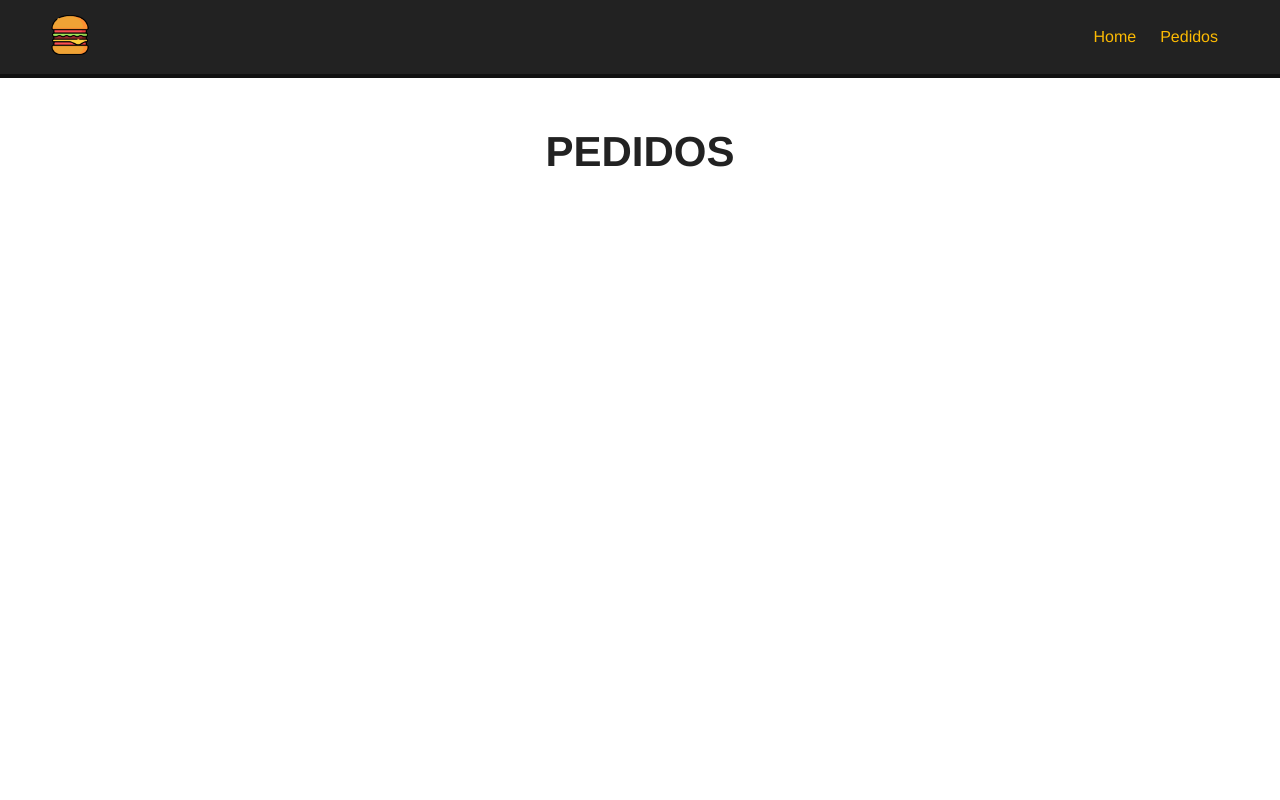
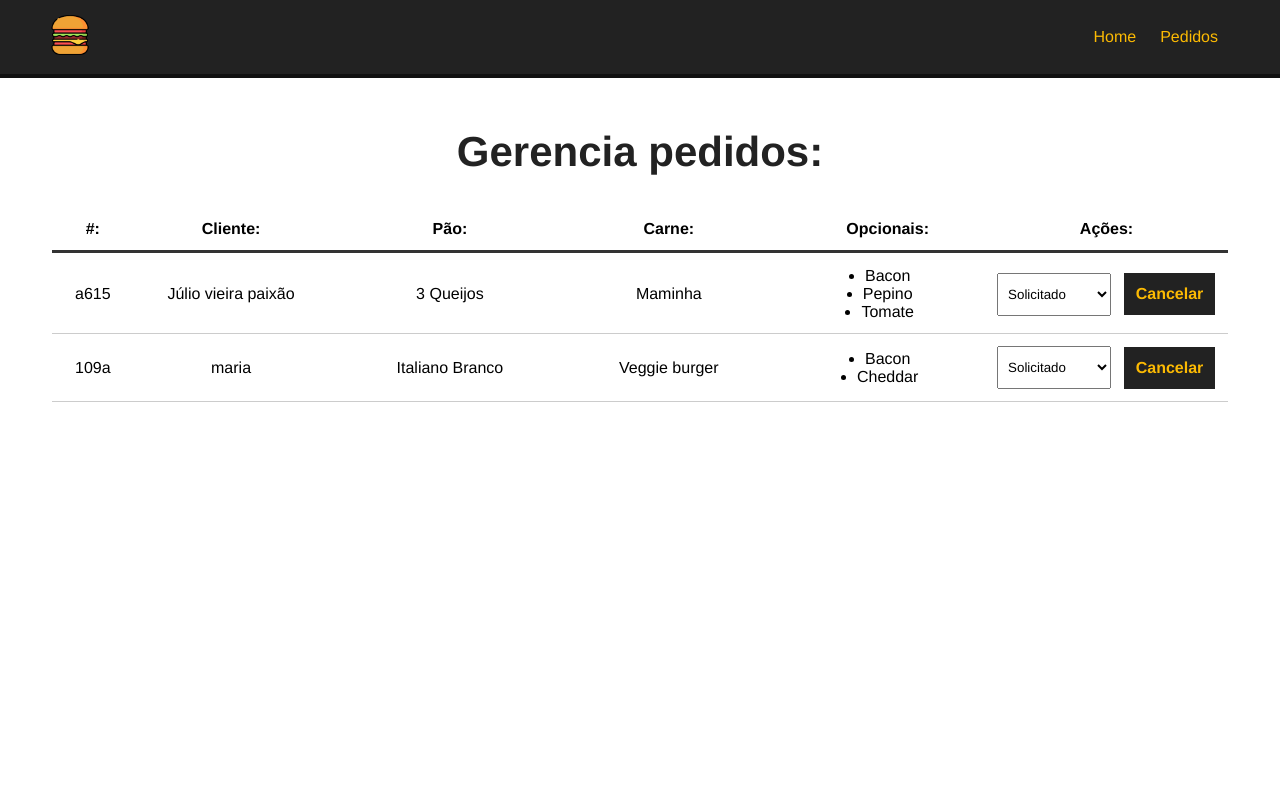
Before and after one commit to JulioVieiraP/Make-your-burger, a Vue app: page /pedidos in a window 1280 px wide. Shown: the top 800 px of the page. Built offline with nearby package versions, Linux system fonts and the light colour scheme; data requests are answered from the project's data file.

Commit message:
Criando a dashboard

```diff
--- a/db/db.json
+++ b/db/db.json
@@ -78,6 +78,28 @@
     }
   ],
   "burgers": [
-
+    {
+      "id": "a615",
+      "nome": "Júlio vieira paixão ",
+      "carne": "Maminha",
+      "pao": "3 Queijos",
+      "opcionais": [
+        "Bacon",
+        "Pepino",
+        "Tomate"
+      ],
+      "status": "Solicitado"
+    },
+    {
+      "id": "109a",
+      "nome": "maria",
+      "carne": "Veggie burger",
+      "pao": "Italiano Branco",
+      "opcionais": [
+        "Bacon",
+        "Cheddar"
+      ],
+      "status": "Solicitado"
+    }
   ]
 }
--- /dev/null
+++ b/src/components/Dashboard.vue
@@ -0,0 +1,132 @@
+<script setup>
+import { onMounted, reactive } from 'vue';
+
+const obj = reactive({
+    burgers: null,
+    burger_id: null,
+    status: [],
+})
+
+const getPedidos = async () =>{
+    const req = await fetch('http://localhost:3000/burgers')
+    const data = await req.json()
+
+    obj.burgers = data
+
+    getStatus()
+}
+
+const getStatus = async () => {
+    const req = await fetch('http://localhost:3000/status')
+    const data = await req.json()
+
+    obj.status = data
+}
+
+
+onMounted(getPedidos)
+</script>
+<template>
+    <table class="burger-table">
+        <thead>
+            <tr class="burger-table-heading">
+                <th class="order-id">#:</th>
+                <th>Cliente:</th>
+                <th>Pão:</th>
+                <th>Carne:</th>
+                <th>Opcionais:</th>
+                <th>Ações:</th>
+            </tr>
+        </thead>
+        <tbody class="burger-table-rows">
+            <tr class="burger-table-row" v-for="burger in obj.burgers" :key="burger.id">
+                <td class="order-number">{{ burger.id }}</td>
+                <td>{{ burger.nome }}</td>
+                <td>{{ burger.pao }}</td>
+                <td>{{ burger.carne }}</td>
+                <td class="burger__list">
+                    <ul v-for="(opcional, index) in burger.opcionais" :key="index">
+                        <li>{{ opcional }}</li>
+                    </ul>
+                </td>
+                <td>
+                    <select name="status" class="status">
+                        <option value="">Selecionada</option>
+                        <option value="" v-for="status in obj.status" :key="status.id" :selected="burger.status == status.tipo">
+                            {{ status.tipo }}
+                        </option>
+                    </select>
+                    <button class="delete-btn">Cancelar</button>
+                </td>
+            </tr>
+        </tbody>
+    </table>
+
+</template>
+
+<style scoped>
+.burger-table {
+    max-width: 1200px;
+    width: 100%;
+    margin: 0 auto;
+}
+
+.burger-table-heading,
+.burger-table-rows,
+.burger-table-row {
+    display: flex;
+    flex-wrap: wrap;
+}
+
+.burger-table-heading {
+    font-weight: bold;
+    padding: 12px;
+    border-bottom: 3px solid #333;
+}
+
+.burger-table-row {
+    width: 100%;
+    padding: 12px;
+    border-bottom: 1px solid #CCC;
+}
+
+.burger-table-heading th,
+.burger-table-row td {
+    display: flex;
+    justify-content: center;
+    align-items: center;
+    width: 19%;
+}
+
+.burger__list{
+    display: flex;
+    flex-direction: column;
+}
+
+.burger-table-heading .order-id,
+.burger-table-row .order-number {
+    width: 5%;
+}
+
+select {
+    padding: 12px 6px;
+    margin-right: 12px;
+}
+
+.delete-btn {
+    background-color: #222;
+    color: #fcba03;
+    font-weight: bold;
+    border: 2px solid #222;
+    padding: 10px;
+    font-size: 16px;
+    margin: 0 auto;
+    cursor: pointer;
+    transition: .5s;
+}
+
+.delete-btn:hover {
+    background-color: transparent;
+    color: #222;
+}
+</style>
--- a/src/views/Pedidos.vue
+++ b/src/views/Pedidos.vue
@@ -1,10 +1,11 @@
 <script setup>
-
+import Dashboard from '@/components/Dashboard.vue';
 </script>
 
 <template>
   <div class="main-container">
-    <h1>PEDIDOS</h1>
+    <h1>Gerencia pedidos:</h1>
+    <Dashboard/>
   </div>
 </template>
 
```
